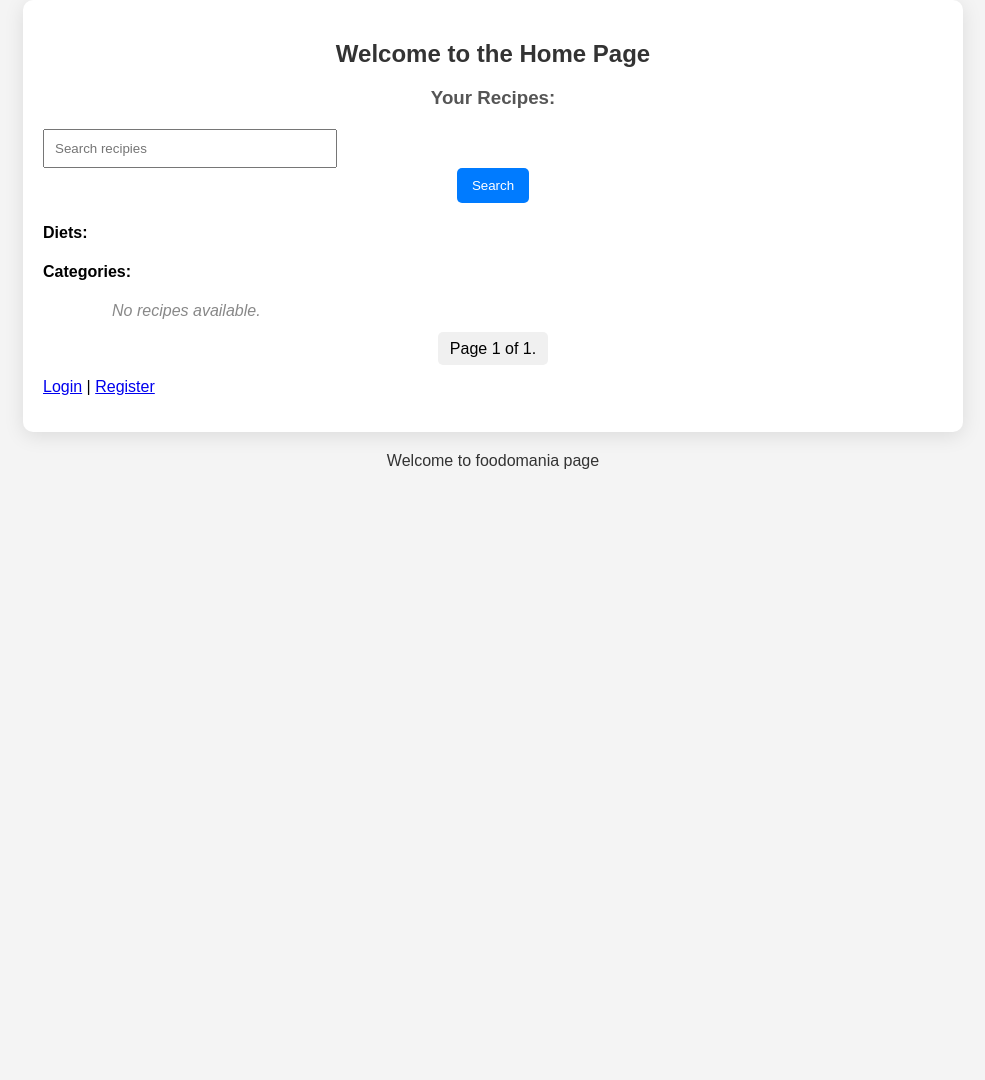
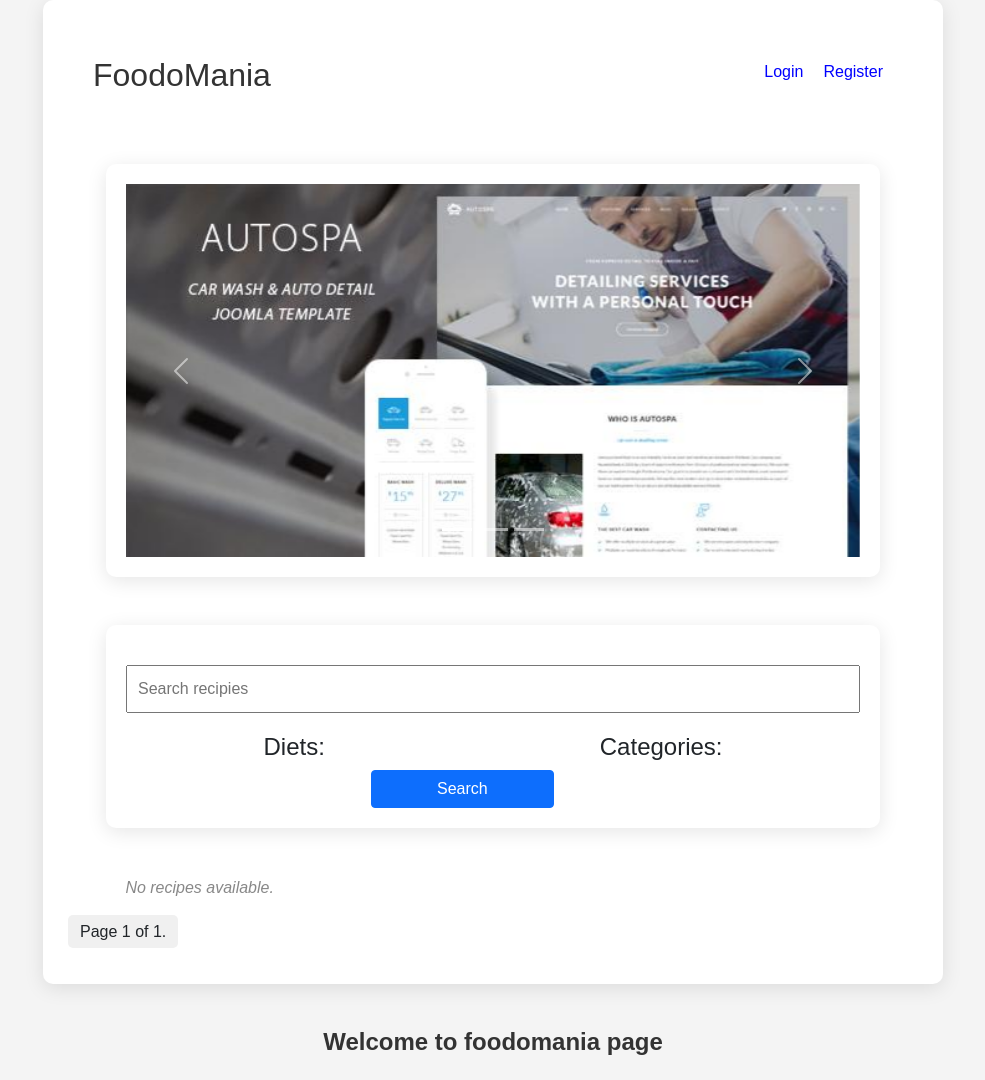
Before and after one commit to EmaMiha/Foodomania, a Django app: page / in a window 1280 px wide. Shown: the whole page, without its empty margins (147-1132 px from the left). Before the commit the page ends 469 px from the top, so only its background shows below. Run offline with Django 4.2, Linux system fonts and the light colour scheme; data that the repository does not hold is empty.

Commit message:
add css style and bootstrap components on home page

```diff
--- a/foodie_app/static/css/home.css
+++ b/foodie_app/static/css/home.css
@@ -3,6 +3,10 @@
     background-color: #f4f4f4;
     margin: 0;
     padding: 0;
+}
+
+ul {
+    list-style-type: none;
 }
 
 .container {
@@ -40,7 +44,8 @@
     padding: 15px;
     box-shadow: 0 2px 10px rgba(0, 0, 0, 0.1);
     transition: transform 0.2s, box-shadow 0.2s;
-    overflow: hidden; /* Ensures content doesn't overflow the card */
+    overflow: hidden;
+    /* Ensures content doesn't overflow the card */
 }
 
 .recipe-card:hover {
@@ -49,7 +54,8 @@
 }
 
 .recipe-card h4 {
-    color: #007bff; /* Blue color for recipe title */
+    color: #007bff;
+    /* Blue color for recipe title */
     margin: 0 0 10px;
 }
 
@@ -61,7 +67,8 @@
 
 .recipe-card p {
     color: #333;
-    line-height: 1.5; /* Improved readability */
+    line-height: 1.5;
+    /* Improved readability */
 }
 
 .no-recipes {
@@ -76,7 +83,8 @@
     padding: 12px 25px;
     text-align: center;
     color: white;
-    background-color: #28a745; /* Green color */
+    background-color: #28a745;
+    /* Green color */
     border-radius: 5px;
     text-decoration: none;
     font-weight: bold;
@@ -84,7 +92,8 @@
 }
 
 .add-recipe-button:hover {
-    background-color: #218838; /* Darker green on hover */
+    background-color: #218838;
+    /* Darker green on hover */
     transform: scale(1.05);
 }
 
@@ -100,10 +109,14 @@
 
 
 .add-recipe-button-container {
-    position: fixed; /* Fix the button to the side */
-    right: 20px; /* Position from the right */
-    bottom: 20px; /* Position from the bottom */
-    z-index: 100; /* Ensure it stays on top */
+    position: fixed;
+    /* Fix the button to the side */
+    right: 20px;
+    /* Position from the right */
+    bottom: 20px;
+    /* Position from the bottom */
+    z-index: 100;
+    /* Ensure it stays on top */
 }
 
 .add-recipe-button {
@@ -111,7 +124,8 @@
     padding: 15px 20px;
     text-align: center;
     color: white;
-    background-color: #28a745; /* Green color */
+    background-color: #28a745;
+    /* Green color */
     border-radius: 5px;
     text-decoration: none;
     font-weight: bold;
@@ -120,29 +134,32 @@
 }
 
 .add-recipe-button:hover {
-    background-color: #218838; /* Darker green on hover */
-    transform: translateY(-2px); /* Lift effect */
+    background-color: #218838;
+    /* Darker green on hover */
+    transform: translateY(-2px);
+    /* Lift effect */
 }
 
 .delete-button {
 
-color:white;
-border: none;
-border-radius: 5px;
-padding: 5px 10px;
-cursor: pointer;
+    color: white;
+    border: none;
+    border-radius: 5px;
+    padding: 5px 10px;
+    cursor: pointer;
 
 }
 
 
-.delete-button:hover{
+.delete-button:hover {
 
     background-color: red;
 }
 
 
 .update-button {
-    background-color: #007bff; /* Bootstrap primary color */
+    background-color: #007bff;
+    /* Bootstrap primary color */
     color: white;
     padding: 5px 10px;
     border-radius: 5px;
@@ -153,6 +170,7 @@
 .update-button:hover {
     background-color: #0056b3;
 }
+
 .allcomm {
 
     margin-top: 20px;
@@ -162,7 +180,7 @@
 
 }
 
-.comment{
+.comment {
 
     margin-bottom: 10px;
     padding: 5px;
@@ -171,20 +189,20 @@
 }
 
 
-.comment p{
+.comment p {
     margin-top: 5px 0;
 }
 
-.reply-button{
+.reply-button {
 
     background-color: #28a745;
     color: white;
     padding: 5px 10px;
     border-radius: 5px;
-    cursor:pointer;
+    cursor: pointer;
 }
 
-.reply-button:hover{
+.reply-button:hover {
     background-color: #007bff;
 }
 
@@ -213,25 +231,83 @@
     background-color: #f0f0f0;
 }
 
-.search-container{
+.search-container {
 
-    margin:20px 0;
+
+    margin: 20px 0;
     text-align: center;
 }
 
-.search-container input[type="text"]{
+.search-container input[type="text"] {
 
     padding: 10px;
     display: block;
-    width: 30%;
+    width: 100%;
 }
 
-.search-container button{
 
-    padding: 10px 15px;
-    background-color: #007bff;
-    color: white;
-    border: none;
-    border-radius: 5px;
-    cursor: pointer;
+
+header {
+
+    display: flex;
+    justify-content: space-between;
+    align-items: center;
+    max-width: 1200px;
+    margin: auto;
+    padding: 30px;
 }
+
+.nav-links {
+
+    display: flex;
+    justify-content: space-between;
+    margin-left: 20px;
+
+}
+
+.nav-links li {
+    padding: 10px;
+}
+
+.nav-links a,
+.link {
+
+    color: blue;
+    text-decoration: none;
+}
+
+
+
+.nav-links a:hover {
+
+
+    color: gray;
+    text-shadow: 0 0 1px red;
+
+}
+
+footer p {
+
+    padding: 20px 0;
+    font-size: 1.5rem;
+    font-weight: bold;
+}
+
+.search_form {
+
+    display: flex;
+    flex-direction: column;
+
+}
+
+.filter-container {
+    display: flex;
+    justify-content: space-around;
+    align-items: center;
+}
+
+.filtchk {
+
+    display: flex;
+    flex-direction: column;
+}
--- a/foodie_app/templates/home.html
+++ b/foodie_app/templates/home.html
@@ -6,50 +6,121 @@
     <meta name="viewport" content="width=device-width, initial-scale=1.0">
     <title>Home</title>
     {% load static %}
+    <link href="https://cdn.jsdelivr.net/npm/bootstrap@5.0.2/dist/css/bootstrap.min.css" rel="stylesheet"
+        integrity="sha384-EVSTQN3/azprG1Anm3QDgpJLIm9Nao0Yz1ztcQTwFspd3yD65VohhpuuCOmLASjC" crossorigin="anonymous">
     <link rel="stylesheet" href="{% static 'css/home.css' %}">
 </head>
 
 <body>
     <div class="container">
-        <h2>Welcome to the Home Page</h2>
-        <h3>Your Recipes:</h3>
-        <div class="search-container">
-            <form method="GET" action="">
+        <header>
+            <h2>FoodoMania</h2>
 
-                <input type="text" name="search" placeholder="Search recipies" value="{{ search_query }}">
-                 <button type="submit"> Search</button>
-            </div>
-            <div class="filter-container">
+            <ul class="nav-links">
+                {% if not user.is_authenticated %}
+                <li><a href="{% url 'login' %}">Login</a></li>
+                <li><a href="{% url 'register' %}">Register</a></li>
+
+
+                {% endif %}
+
+
+                {% if  user.is_authenticated  and user.is_superuser %}
+
+                    <li><a href="{% url 'add_category' %}">Add category </a></li>
+                    <li><a href="{% url 'add_diet' %}">Add diet </a></li>
+
+                {% endif %}
+
+
+                {% if user.is_authenticated %}
+
+                <li><a href="{% url 'logout' %}">Logout</a></li>
+                <li>User: {{ user.username }}</li>
+                {% endif %}
 
 
 
+
+            </ul>
+        </header>
+
+        <div class="container mt-4">
+
+            <div id="carouselExampleIndicators" class="carousel slide" data-bs-ride="carousel">
+                <div class="carousel-indicators">
+                    <button type="button" data-bs-target="#carouselExampleIndicators" data-bs-slide-to="0"
+                        class="active" aria-current="true" aria-label="Slide 1"></button>
+                    <button type="button" data-bs-target="#carouselExampleIndicators" data-bs-slide-to="1"
+                        aria-label="Slide 2"></button>
+                    <button type="button" data-bs-target="#carouselExampleIndicators" data-bs-slide-to="2"
+                        aria-label="Slide 3"></button>
+                </div>
+                <div class="carousel-inner">
+                    <div class="carousel-item">
+                        <img src="/media/recipes/images/cover.jpg" class="d-block w-100" alt="...">
+                    </div>
+                    <div class="carousel-item active">
+                        <img src="/media/recipes/images/auto.jpg" class="d-block w-100" alt="...">
+                    </div>
+                    <div class="carousel-item">
+                        <img src="/media/recipes/images/auto_vIN3DLh.jpg" class="d-block w-100" alt="...">
+                    </div>
+                </div>
+                <button class="carousel-control-prev" type="button" data-bs-target="#carouselExampleIndicators"
+                    data-bs-slide="prev">
+                    <span class="carousel-control-prev-icon" aria-hidden="true"></span>
+                    <span class="visually-hidden">Previous</span>
+                </button>
+                <button class="carousel-control-next" type="button" data-bs-target="#carouselExampleIndicators"
+                    data-bs-slide="next">
+                    <span class="carousel-control-next-icon" aria-hidden="true"></span>
+                    <span class="visually-hidden">Next</span>
+                </button>
+            </div>
+
+        </div>
+
+
+        <div class="container mb-5 mt-5">
+            <form method="GET" action="" class="search_form">
+                <div class="search-container">
+                    <input type="text" name="search" placeholder="Search recipies" value="{{ search_query }}">
+
+                </div>
+                <div class="filter-container">
                     <div>
                         <h4>Diets:</h4>
+                        <div class="filtchk">
                             {% for diet in diets %}
                             <label>
                                 <input type="checkbox" name="diets" value="{{ diet.id }}"
-                            {% if diet.id|stringformat:'d' in selected_diets %} checked {% endif %} >
+                                    {% if diet.id|stringformat:'d' in selected_diets %} checked {% endif %}
+                                    class="check">
                                 {{ diet.name }}
                             </label>
                             {%  endfor %}
                         </div>
+                    </div>
                     <div>
                         <h4>Categories:</h4>
+                        <div class="filtchk">
                             {% for c in categories %}
                             <label>
                                 <input type="checkbox" name="categories" value="{{ c.id }}"
-                            {% if c.id|stringformat:'d' in selected_categories %} checked {% endif %}>
+                                    {% if c.id|stringformat:'d' in selected_categories %} checked {% endif %}
+                                    class="check">
                                 {{ c.name }}
                             </label>
                             {%  endfor %}
                         </div>
+                    </div>
+                </div>
+
+                <button type="submit" class="btn btn-primary offset-4 col-3"> Search</button>
             </form>
         </div>
-            {% if  user.is_authenticated  and user.is_superuser %}
-<div class="admin-link">
-    <a href="{% url 'add_category' %}">Add category </a> |  <a href="{% url 'add_diet' %}">Add diet </a>
-</div>
-            {% endif %}
+
         <div class="recipe-list">
             {% for recipe in recipes %}
             <div class="recipe-card">
@@ -60,14 +131,17 @@
                 <p> <strong>Created at:</strong> {{ recipe.created_at|date:"Y-m-d H:i" }} </p>
                 <p> <strong>Updated at:</strong> {{ recipe.updated_at|date:"Y-m-d H:i" }} </p>
 
-                {% if  user.is_authenticated  and user.is_authenticated  %}
+                {% if  user.is_authenticated %}
+                {% if user.is_superuser or user == recipe.author %}
                 <form action="{% url 'delete_recipe' recipe.id %}" method="POST" style="display:inline;">
                     {% csrf_token %}
                     <button type="submit" class="delete-button">Delete</button>
                 </form>
+                {% endif %}
+                {% if user == recipe.author %}
                 <a href="{% url 'update_recipe' recipe.id %}" class="update-button">Update</a>
                 {% endif %}
-
+                {% endif %}
                 <div class="comments-section">
                     {% if user.is_authenticated %}
                     <h5>Add Comments</h5>
@@ -87,12 +161,14 @@
                             <p class="comment-date">{{ comment.created_at|date:"Y-m-d H:i" }}</p>
 
 
-                            {% if user.is_authenticated and user == comment.author %}
+                            {% if user.is_authenticated %}
+                             {% if  user == comment.author or user.is_superuser %}
                             <form action="{% url 'delete_comment' comment.id %}" method="POST">
                                 {% csrf_token %}
                                 <button type="submit" class="delete-button">Delete</button>
                             </form>
 
+                            {% endif %}
                             {% endif %}
 
                             {% if user.is_authenticated %}
@@ -148,14 +224,7 @@
             </span>
         </div>
 
-        {% if not user.is_authenticated %}
-        <div class="auth-links">
-            <p>
-                <a href="{% url 'login' %}">Login</a> | <a href="{% url 'register' %}">Register</a>
-            </p>
 
-        </div>
-        {% endif %}
     </div>
     {% if user.is_authenticated %}
     <div class="add-recipe-button-container">
@@ -165,14 +234,14 @@
 
 
     <footer>
-        {% if user.is_authenticated %}
-        <p><a href="{% url 'logout' %}">Logout</a></p>
-        {% endif %}
-        {% if not user.is_authenticated %}
+
         <p>Welcome to foodomania page</p>
-        {% endif %}
+
 
     </footer>
+    <script src="https://cdn.jsdelivr.net/npm/bootstrap@5.0.2/dist/js/bootstrap.bundle.min.js"
+        integrity="sha384-MrcW6ZMFYlzcLA8Nl+NtUVF0sA7MsXsP1UyJoMp4YLEuNSfAP+JcXn/tWtIaxVXM" crossorigin="anonymous">
+    </script>
 </body>
 
 </html>
--- a/foodie_app/views.py
+++ b/foodie_app/views.py
@@ -122,12 +122,10 @@
     return render(request, 'add_recipe.html', {'form': form})
 
 def delete_recipe(request,recipe_id):
-    if request.method=='POST':
-        recipe=get_object_or_404(Recipe,id=recipe_id,author=request.user)
+    recipe=get_object_or_404(Recipe,id=recipe_id)
+    if  request.user==recipe.author or request.user.is_superuser:
         recipe.delete()
-        return redirect('home')
-    else:
-        return redirect('home')
+    return redirect('home')
 
 
 def update_recipe(request, recipe_id):
@@ -161,9 +159,11 @@
 
 def delete_comment(request,comment_id):
 
-    comment=get_object_or_404(Comment,id=comment_id,author=request.user)
-    comment.replies.all().delete()
-    comment.delete()
+    comment=get_object_or_404(Comment,id=comment_id)
+    if  request.user==comment.author or request.user.is_superuser:
+
+        comment.replies.all().delete()
+        comment.delete()
 
 
     return redirect('home')
```
Lines whose indentation alone changed are shown as unchanged.
